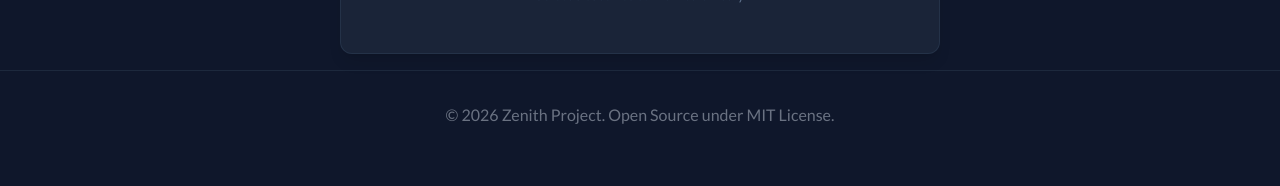
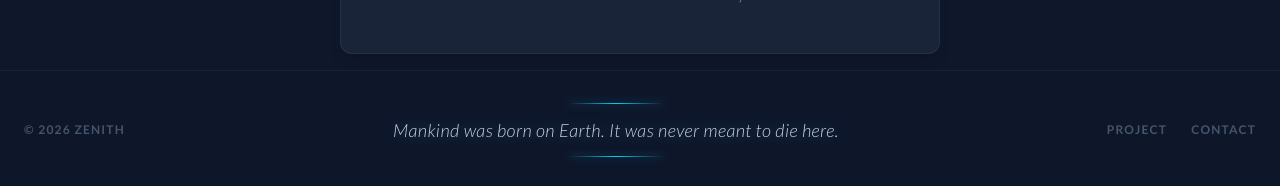
Before and after one commit to kohld/zenith, a React (Vite) app: page / in a window 1280 px wide. Shown: the part 962-1148 px from the top of the page. Before the commit the page ends 1121 px from the top, so only its background shows below. Built offline with nearby package versions, Linux system fonts and the light colour scheme; no server answers.

Commit message:
[UI] Modernize Footer with cinematic slogan
- Add Interstellar quote as center slogan with glow effects

- Switch to single-row layout for cleaner look in desktop

- Update links to Project and Contact (GitHub profile)

```diff
--- a/src/components/Footer.tsx
+++ b/src/components/Footer.tsx
@@ -1,10 +1,28 @@
-
 
 export const Footer = () => {
     return (
-        <footer className="bg-slate-900 border-t border-slate-800 py-8">
-            <div className="container mx-auto px-4 text-center text-gray-500">
-                <p>&copy; {new Date().getFullYear()} Zenith Project. Open Source under <a href="https://opensource.org/licenses/MIT" target="_blank" rel="noopener noreferrer" className="hover:text-cyan-400 transition-colors">MIT License</a>.</p>
+        <footer className="w-full border-t border-white/5 bg-slate-900/50 backdrop-blur-sm mt-auto">
+            <div className="max-w-7xl mx-auto px-6 py-8 flex flex-col md:flex-row items-center justify-between gap-6 md:gap-4">
+
+                {/* Left: Copyright */}
+                <div className="flex items-center text-xs text-slate-600 uppercase tracking-widest font-bold order-3 md:order-1">
+                    <span>&copy; {new Date().getFullYear()} Zenith</span>
+                </div>
+
+                {/* Center: Slogan */}
+                <div className="text-center md:flex-1 md:px-4 order-1 md:order-2 flex flex-col items-center gap-3">
+                    <div className="w-24 h-px bg-gradient-to-r from-transparent via-cyan-400 to-transparent shadow-[0_0_10px_rgba(34,211,238,0.5)]"></div>
+                    <p className="font-sans italic text-slate-300 font-light tracking-wide text-base sm:text-lg drop-shadow-[0_0_8px_rgba(34,211,238,0.3)]">
+                        Mankind was born on Earth. It was never meant to die here.
+                    </p>
+                    <div className="w-24 h-px bg-gradient-to-r from-transparent via-cyan-400 to-transparent shadow-[0_0_10px_rgba(34,211,238,0.5)]"></div>
+                </div>
+
+                {/* Right: Links */}
+                <div className="flex items-center gap-6 text-xs text-slate-600 uppercase tracking-widest font-bold order-2 md:order-3">
+                    <a href="https://github.com/kohld/zenith" target="_blank" rel="noopener noreferrer" className="hover:text-cyan-400 transition-colors">Project</a>
+                    <a href="https://github.com/kohld" target="_blank" rel="noopener noreferrer" className="hover:text-cyan-400 transition-colors">Contact</a>
+                </div>
             </div>
         </footer>
     );
```
